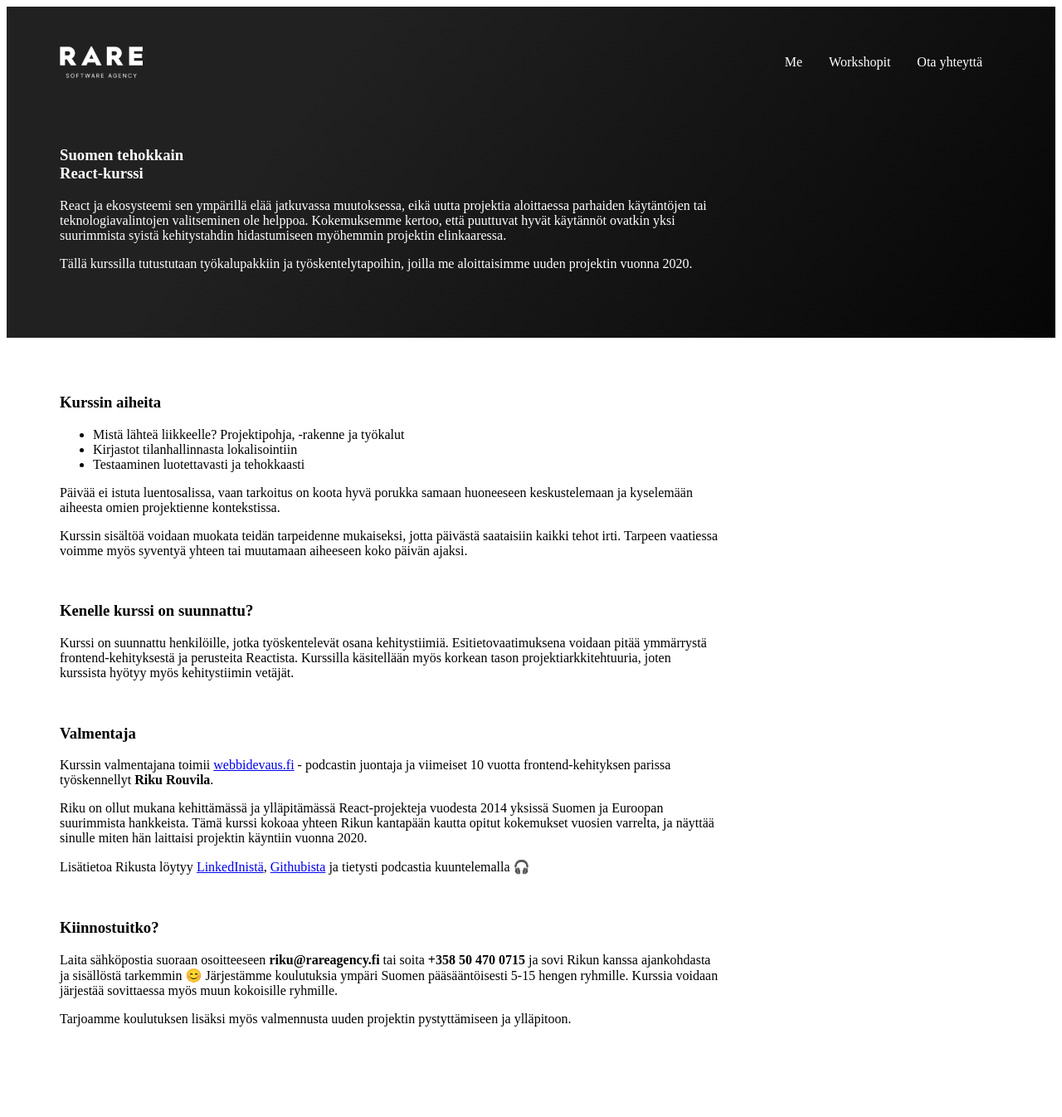
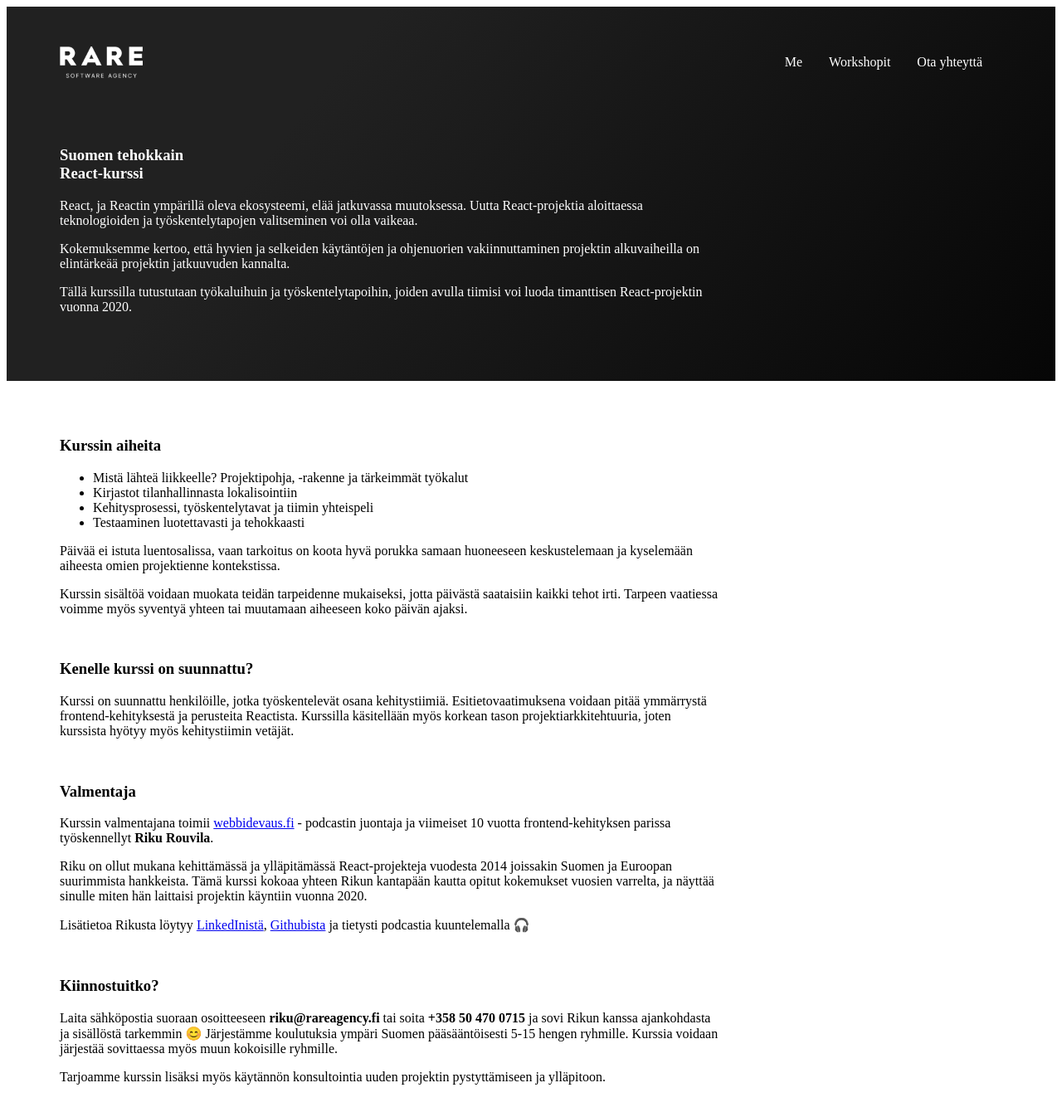
Before and after one commit to rareagency/rareagency.fi, a Next.js app: page /training in a window 1280 px wide. Shown: the top 1346 px of the page at 83% size. Before the commit the page ends 1309 px from the top, so only its background shows below. Built offline with nearby package versions, Linux system fonts and the light colour scheme.

Commit message:
minor content changes

```diff
--- a/components/main.tsx
+++ b/components/main.tsx
@@ -54,7 +54,7 @@
             vältä yleisimmät sudenkuopat.
           </p>
           <p>
-            <strong>Päivän mittainen React-workshoppimme</strong> antaa selkeän
+            <strong>Päivän mittainen React-kurssimme</strong> antaa selkeän
             suunnitelman seuraavaan React-projektiinne.
           </p>
         </Section>
--- a/pages/training.mdx
+++ b/pages/training.mdx
@@ -7,10 +7,11 @@
 <Header>
   <Title>Suomen tehokkain<br /> React-kurssi</Title>
 
-React ja ekosysteemi sen ympärillä elää jatkuvassa muutoksessa, eikä uutta projektia aloittaessa parhaiden käytäntöjen tai teknologiavalintojen valitseminen ole helppoa.
-Kokemuksemme kertoo, että puuttuvat hyvät käytännöt ovatkin yksi suurimmista syistä kehitystahdin hidastumiseen myöhemmin projektin elinkaaressa.
+React, ja Reactin ympärillä oleva ekosysteemi, elää jatkuvassa muutoksessa. Uutta React-projektia aloittaessa teknologioiden ja työskentelytapojen valitseminen voi olla vaikeaa.
 
-Tällä kurssilla tutustutaan työkalupakkiin ja työskentelytapoihin, joilla me aloittaisimme uuden projektin vuonna 2020.
+Kokemuksemme kertoo, että hyvien ja selkeiden käytäntöjen ja ohjenuorien vakiinnuttaminen projektin alkuvaiheilla on elintärkeää projektin jatkuuvuden kannalta.
+
+Tällä kurssilla tutustutaan työkaluihuin ja työskentelytapoihin, joiden avulla tiimisi voi luoda timanttisen React-projektin vuonna 2020.
 
 </Header>
 
@@ -18,8 +19,9 @@
 
 ### Kurssin aiheita
 
-- Mistä lähteä liikkeelle? Projektipohja, -rakenne ja työkalut
+- Mistä lähteä liikkeelle? Projektipohja, -rakenne ja tärkeimmät työkalut
 - Kirjastot tilanhallinnasta lokalisointiin
+- Kehitysprosessi, työskentelytavat ja tiimin yhteispeli
 - Testaaminen luotettavasti ja tehokkaasti
 
 Päivää ei istuta luentosalissa, vaan tarkoitus on koota hyvä porukka samaan huoneeseen keskustelemaan ja kyselemään aiheesta omien projektienne kontekstissa.
@@ -40,7 +42,7 @@
 
 Kurssin valmentajana toimii [webbidevaus.fi](https://webbidevaus.fi/) - podcastin juontaja ja viimeiset 10 vuotta frontend-kehityksen parissa työskennellyt **Riku Rouvila**.<br />
 
-Riku on ollut mukana kehittämässä ja ylläpitämässä React-projekteja vuodesta 2014 yksissä Suomen ja Euroopan suurimmista hankkeista.
+Riku on ollut mukana kehittämässä ja ylläpitämässä React-projekteja vuodesta 2014 joissakin Suomen ja Euroopan suurimmista hankkeista.
 Tämä kurssi kokoaa yhteen Rikun kantapään kautta opitut kokemukset vuosien varrelta, ja näyttää sinulle miten hän laittaisi projektin käyntiin vuonna 2020.
 
 Lisätietoa Rikusta löytyy [LinkedInistä](https://www.linkedin.com/in/rikurouvila/), [Githubista](https://github.com/rikukissa) ja tietysti podcastia kuuntelemalla 🎧
@@ -52,6 +54,6 @@
 Laita sähköpostia suoraan osoitteeseen **riku@rareagency.fi** tai soita **+358 50 470 0715** ja sovi Rikun kanssa ajankohdasta ja sisällöstä tarkemmin 😊
 Järjestämme koulutuksia ympäri Suomen pääsääntöisesti 5-15 hengen ryhmille. Kurssia voidaan järjestää sovittaessa myös muun kokoisille ryhmille.
 
-Tarjoamme koulutuksen lisäksi myös valmennusta uuden projektin pystyttämiseen ja ylläpitoon.
+Tarjoamme kurssin lisäksi myös käytännön konsultointia uuden projektin pystyttämiseen ja ylläpitoon.
 
 </Main>
```
